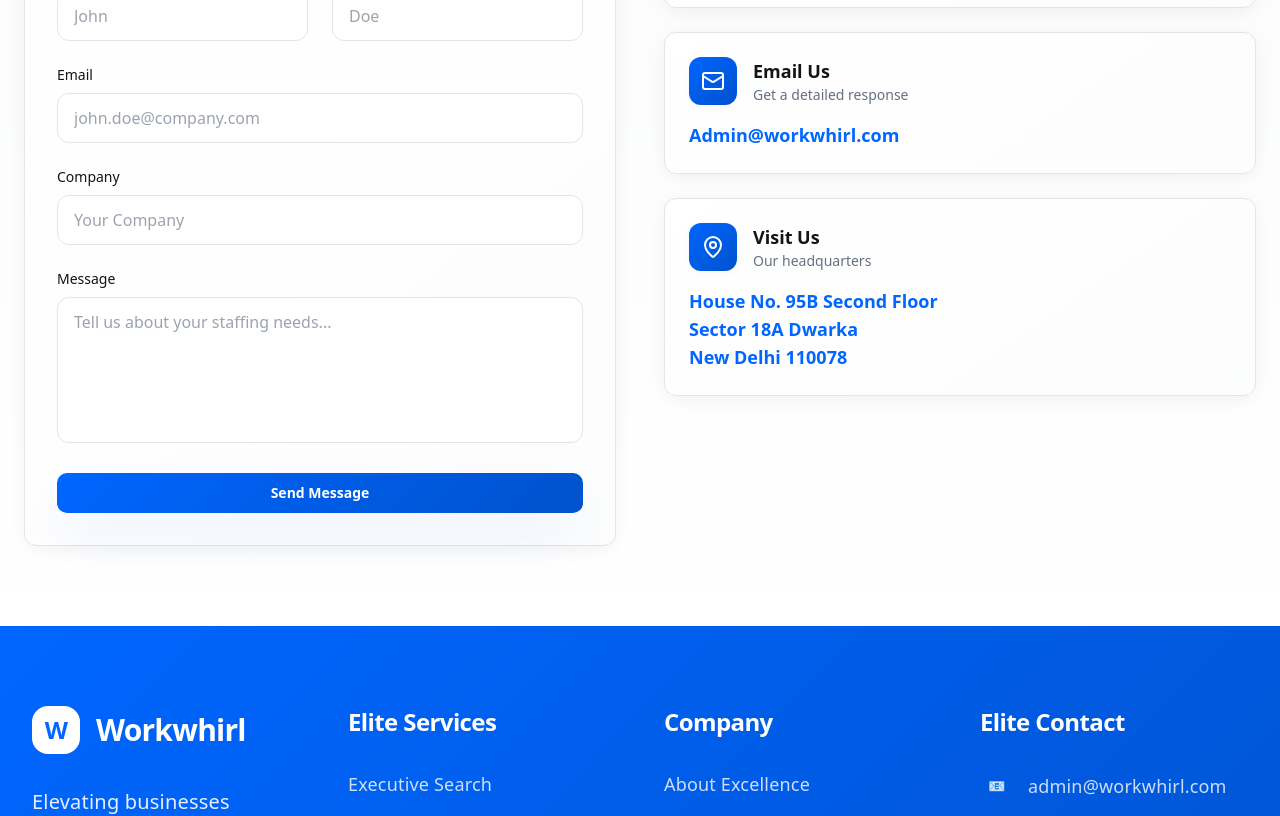
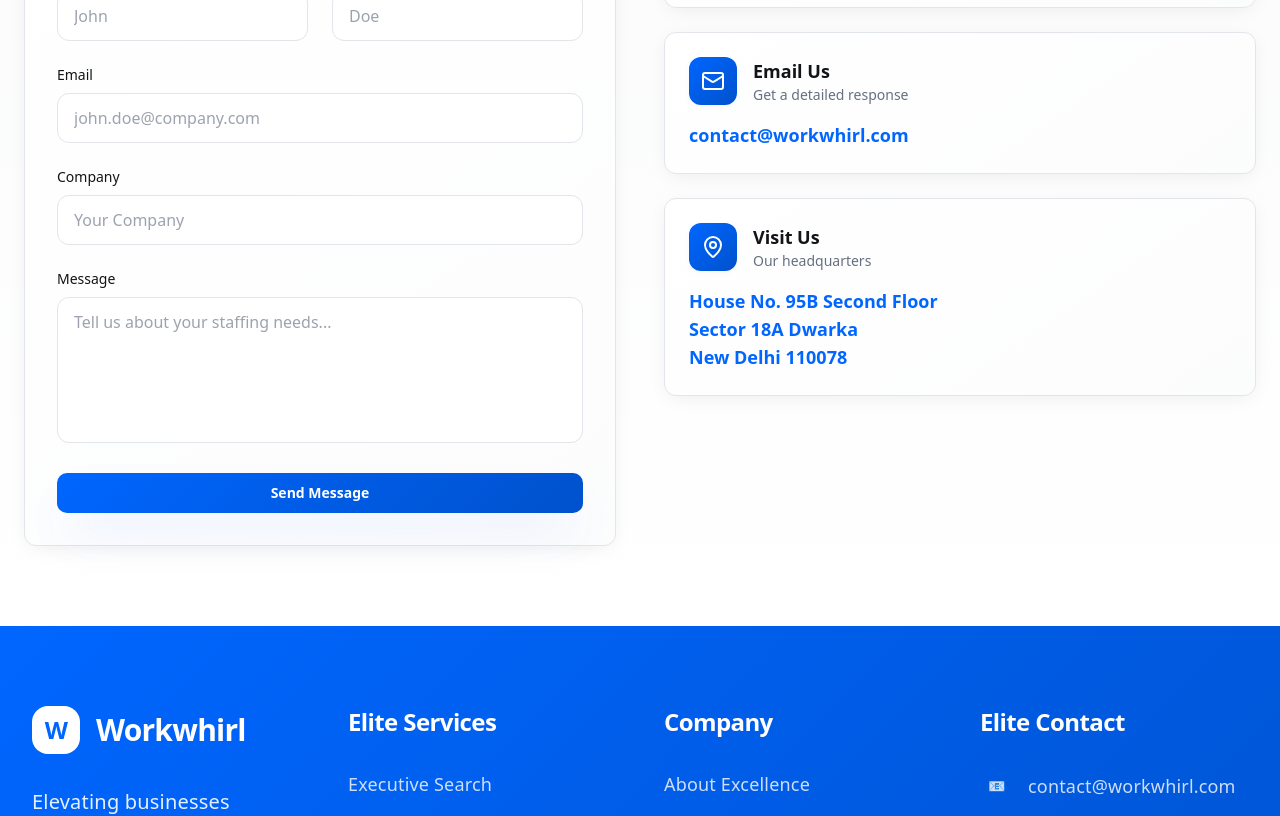
Before and after one commit to sksunilkumar820-byte/web-whisperer-studio-83, a React (Vite) app: page / in a window 1280 px wide. Shown: the part 6760-7576 px from the top of the page. Built offline with nearby package versions, Linux system fonts and the light colour scheme.

Commit message:
Update email address

```diff
--- a/src/components/Contact.tsx
+++ b/src/components/Contact.tsx
@@ -77,7 +77,7 @@ const Contact = () => {
                   <p className="text-sm text-muted-foreground">Get a detailed response</p>
                 </div>
               </div>
-              <p className="text-lg font-semibold text-primary">Admin@workwhirl.com</p>
+              <p className="text-lg font-semibold text-primary">contact@workwhirl.com</p>
             </div>
 
             <div className="card-elite p-6">
--- a/src/components/Footer.tsx
+++ b/src/components/Footer.tsx
@@ -57,7 +57,7 @@ const Footer = () => {
             <div className="space-y-6 text-primary-foreground/80">
               <div className="flex items-center space-x-4">
                 <span className="w-8 h-8 gradient-gold rounded-xl flex items-center justify-center text-sm shadow-gold">📧</span>
-                <p className="text-lg text-luxury">admin@workwhirl.com</p>
+                <p className="text-lg text-luxury">contact@workwhirl.com</p>
               </div>
               <div className="flex items-center space-x-4">
                 <span className="w-8 h-8 gradient-gold rounded-xl flex items-center justify-center text-sm shadow-gold">📞</span>
```
